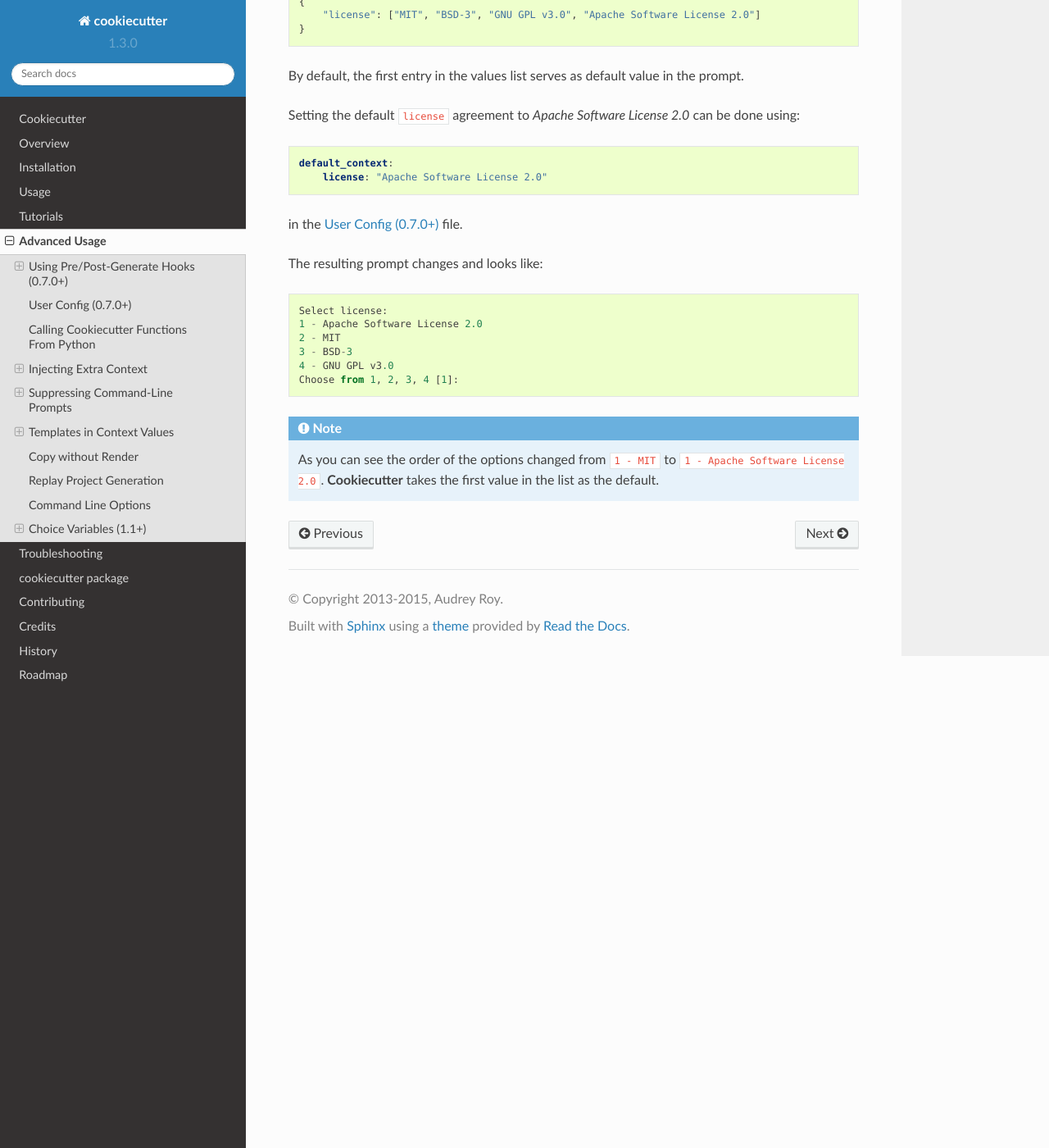
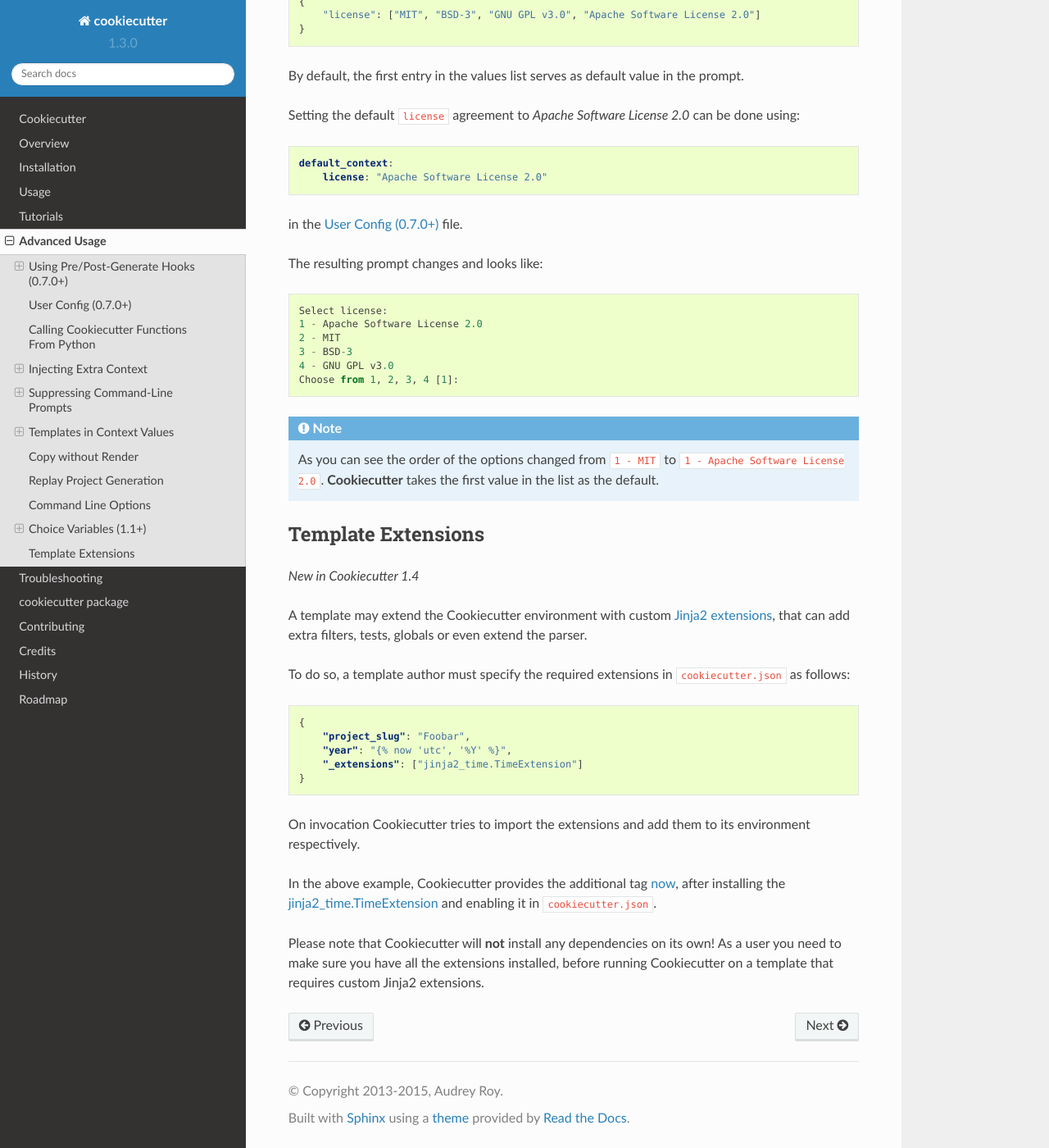
Before and after one commit to c-allen-tech/cookie, a Sphinx documentation site: the page built from docs/advanced_usage.rst, in a window 1280 px wide and 1400 px high, scrolled down 7442 px. Shown: the whole window at 82% size. Built offline with Sphinx 7.4.7 and the Read the Docs theme 2.0.0, drawn with Linux system fonts in a browser that asks for light colours; formulas are drawn with MathJax 3.

Commit message:
Write the docs on custom Template Extensions and update api docs

```diff
--- a/docs/advanced_usage.rst
+++ b/docs/advanced_usage.rst
@@ -371,3 +371,36 @@ The resulting prompt changes and looks like::
 
 .. note::
    As you can see the order of the options changed from ``1 - MIT`` to ``1 - Apache Software License 2.0``. **Cookiecutter** takes the first value in the list as the default.
+
+.. _`template extensions`:
+
+Template Extensions
+-------------------
+
+*New in Cookiecutter 1.4*
+
+A template may extend the Cookiecutter environment with custom `Jinja2 extensions`_,
+that can add extra filters, tests, globals or even extend the parser.
+
+To do so, a template author must specify the required extensions in ``cookiecutter.json`` as follows:
+
+.. code-block:: json
+
+    {
+        "project_slug": "Foobar",
+        "year": "{% now 'utc', '%Y' %}",
+        "_extensions": ["jinja2_time.TimeExtension"]
+    }
+
+On invocation Cookiecutter tries to import the extensions and add them to its environment respectively.
+
+In the above example, Cookiecutter provides the additional tag `now`_, after
+installing the `jinja2_time.TimeExtension`_ and enabling it in ``cookiecutter.json``.
+
+Please note that Cookiecutter will **not** install any dependencies on its own!
+As a user you need to make sure you have all the extensions installed, before
+running Cookiecutter on a template that requires custom Jinja2 extensions.
+
+.. _`Jinja2 extensions`: http://jinja2.readthedocs.org/en/latest/extensions.html#extensions
+.. _`now`: https://github.com/hackebrot/jinja2-time#now-tag
+.. _`jinja2_time.TimeExtension`: https://github.com/hackebrot/jinja2-time
```
Also changed, not shown: docs/cookiecutter.rst (+8 -0 lines).
